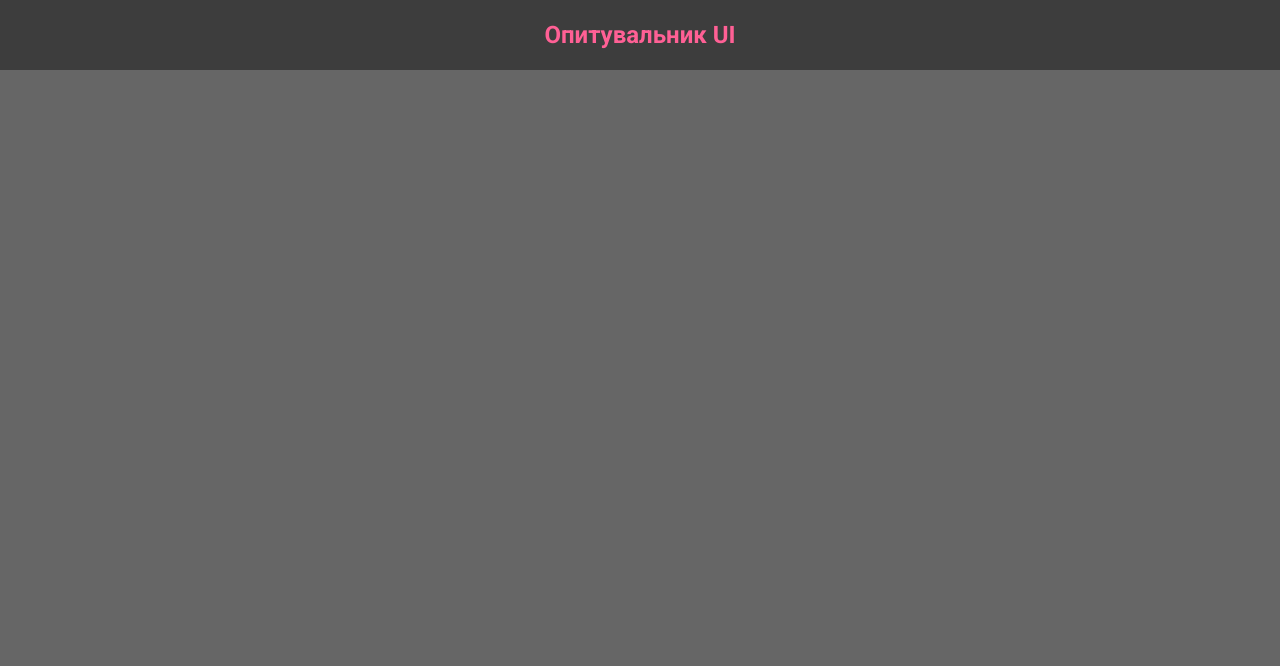
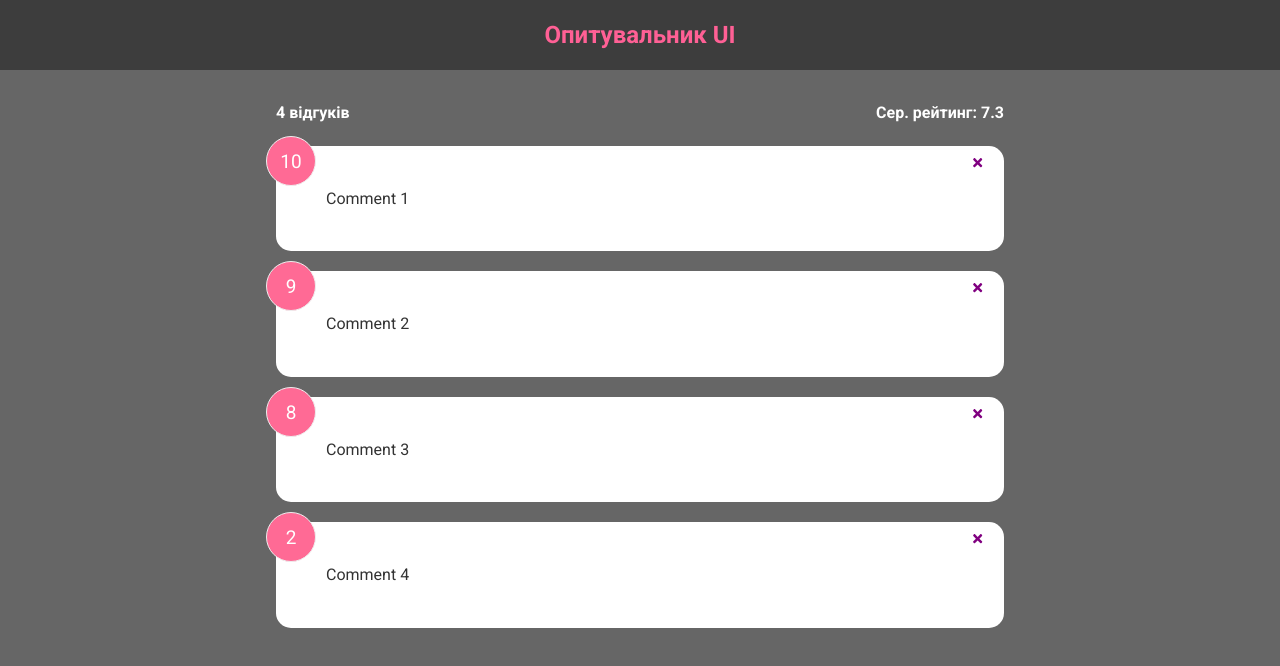
Before and after one commit to Volodymyr-Kovdrysh/Frontend-2024, a React (Vite) app: page / in a window 1280 px wide. Shown: the top 666 px of the page. Built offline with nearby package versions, Linux system fonts and the light colour scheme.

Commit message:
add feedbackList and feedbackStat
Signed-off-by: VVKo <v.v.kovdrysh@gmail.com>

```diff
--- a/src/App.jsx
+++ b/src/App.jsx
@@ -1,38 +1,25 @@
-import Hello from "./components/Hello";
+
 import Header from "./components/Header.jsx";
+import FeedBackList from "./components/FeedBackList.jsx";
+import {useState} from "react";
+import FeedbackData from "./data/FeedbackData.js";
+import FeedbackStat from "./components/FeedbackStat.jsx";
 
 
 function App() {
+    const [feedbacks, setFeedbacks] = useState(FeedbackData);
 
-    const msg = "Comment"
-    const showComment = true
 
-    const loading = false
-    const feedbacks = [
-        {
-            id: 1,
-            text: 'Comment 1',
-        },
-        {
-            id: 2,
-            text: 'Comment 2',
-        },
-        {
-            id: 3,
-            text: 'Comment 3',
-        },
-    ]
-
-    const text = 'TEXT456'
-
-    if (loading) return (<div style={{backgroundColor: 'red'}}>Loading...</div>)
 
 
 
     return (
     <>
         <Header />
-        <div className="container"></div>
+        <div className="container">
+            <FeedbackStat feedbacks={feedbacks} />
+            <FeedBackList feedbacks={feedbacks}/>
+        </div>
 
     </>
   )
--- /dev/null
+++ b/src/components/FeedBackItem.jsx
@@ -0,0 +1,17 @@
+import Card from "../shared/Card.jsx";
+import {FaTimes} from "react-icons/fa";
+
+const FeedBackItem = ({item}) => {
+    return (
+        <Card>
+            <div className="num-display"> {item.rating}</div>
+            <button className="close" onClick={() => {
+            }}>
+                <FaTimes color="purple"/>
+            </button>
+            <div className="text-display">{item.text}</div>
+        </Card>
+    );
+};
+
+export default FeedBackItem;
--- /dev/null
+++ b/src/components/FeedBackList.jsx
@@ -0,0 +1,17 @@
+import FeedBackItem from "./FeedBackItem.jsx";
+
+const FeedBackList = ({feedbacks}) => {
+    if (!feedbacks || feedbacks.length === 0) {
+        return <p>Повідомлень немає</p>
+    }
+    return (
+        <div className="feedback-list">
+            {feedbacks.map((item) => (
+                    <FeedBackItem key={item.id} item={item} />
+                )
+            )}
+        </div>
+    );
+};
+
+export default FeedBackList;
--- /dev/null
+++ b/src/components/FeedbackStat.jsx
@@ -0,0 +1,12 @@
+
+const FeedbackStat = ({feedbacks}) => {
+    let average = feedbacks.reduce((sum, cur) => sum + +cur.rating, 0)/feedbacks.length
+    average = average.toFixed(1).replace(/[.,]0$/,'')
+    return (
+        <div className="feedback-stats">
+            <h4>{feedbacks.length} відгуків</h4>
+            <h4>Сер. рейтинг: {isNaN(average) ? 0 : average}</h4>
+        </div>
+    );
+};
+export default FeedbackStat;
--- a/src/data/FeedbackData.js
+++ b/src/data/FeedbackData.js
@@ -12,8 +12,13 @@ const FeedbackData = [
     },
     {
         id: 3,
-        rating: 8,
+        rating: '8',
         text: 'Comment 3',
+    },
+    {
+        id: 4,
+        rating: 2,
+        text: 'Comment 4',
     },
 ]
 
--- /dev/null
+++ b/src/shared/Card.jsx
@@ -0,0 +1,8 @@
+const Card = ({ children }) => {
+    return (
+        <div className="card">
+            {children}
+        </div>
+    );
+};
+export default Card;
```
